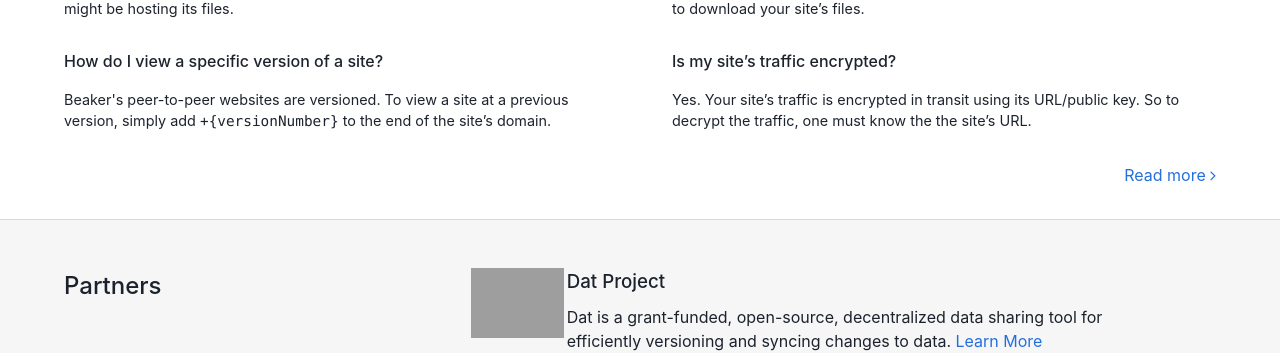
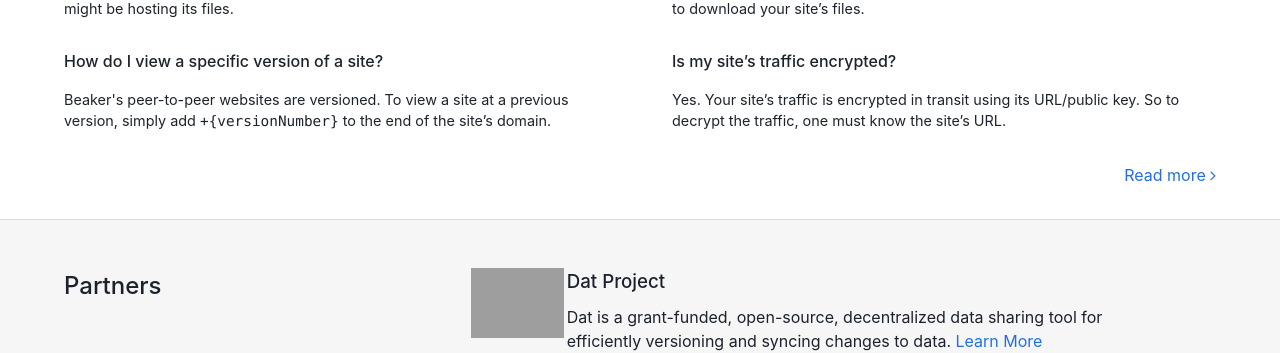
Before and after one commit to beakerbrowser/beakerbrowser.com, a Jekyll site: the page built from index.html, in a window 1280 px wide and 900 px high, scrolled down 2509 px, cut to the strip 169-522 px from the top of the window. Built offline with Jekyll 4.4.1, drawn with Linux system fonts in a browser that asks for light colours; grey boxes are pictures that could not be loaded.

Commit message:
Update faq.yml

```diff
--- a/_data/faq.yml
+++ b/_data/faq.yml
@@ -19,4 +19,4 @@
   question: "Is my site’s traffic encrypted?"
   answer:
     "Yes. Your site’s traffic is encrypted in transit using its URL/public key.
-     So to decrypt the traffic, one must know the the site’s URL."
+     So to decrypt the traffic, one must know the site’s URL."
```
